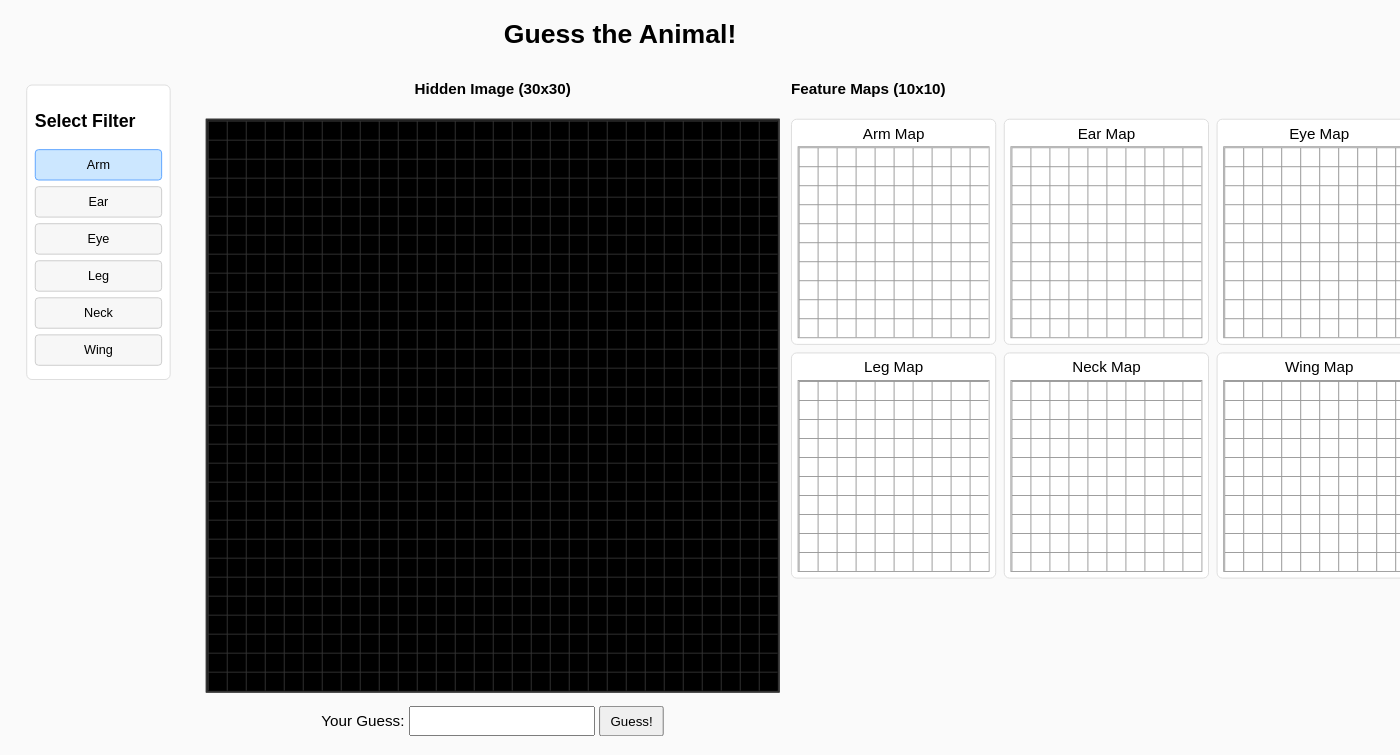
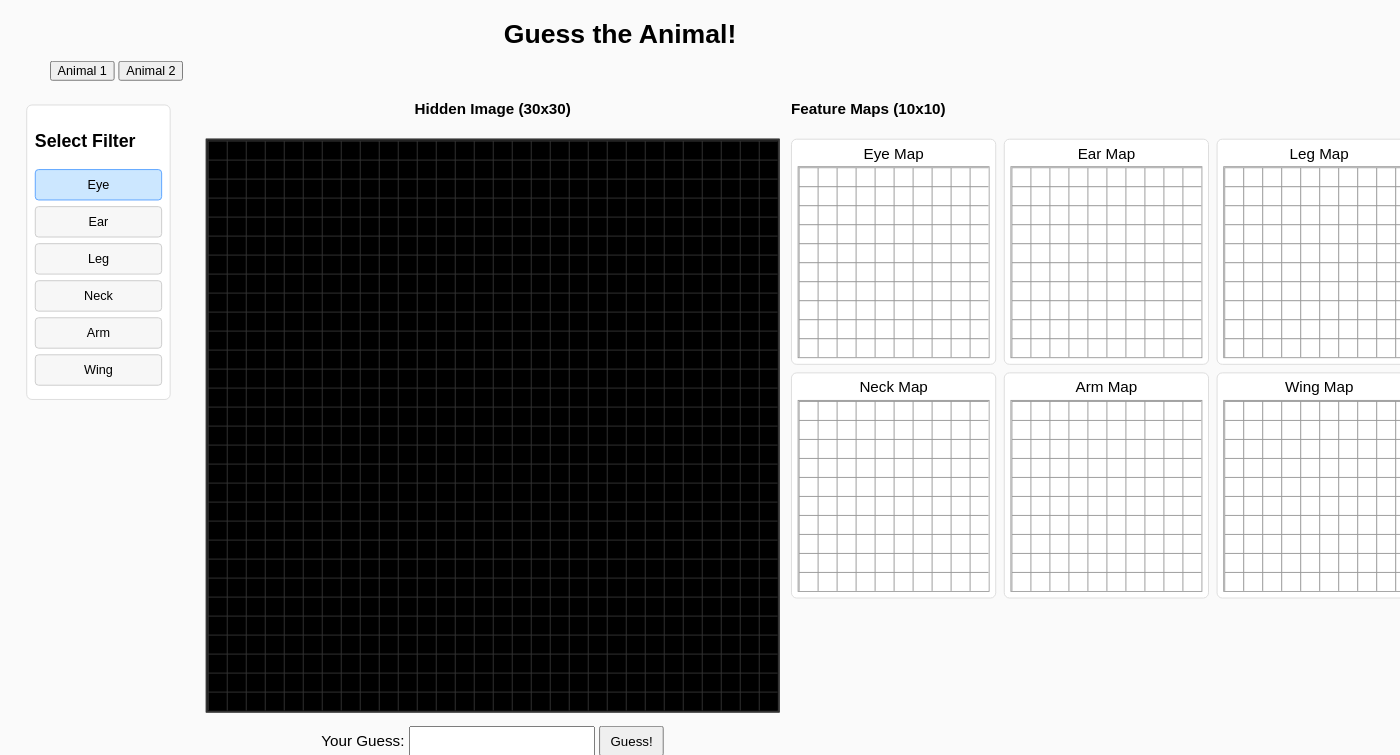
Before and after one commit to ehoner8/GuessAnimal, a Flask app: page / in a window 1400 px wide; the page is wider, and only the part inside the window is pictured. Shown: the top 755 px of that part. Run offline with Flask 3, Linux system fonts and the light colour scheme.

Commit message:
multiple animals

```diff
--- a/app.py
+++ b/app.py
@@ -1,18 +1,12 @@
 from flask import Flask, render_template, jsonify, request, url_for
 import os
+import json
 
 app = Flask(__name__, static_folder="static", template_folder="templates")
 
-# If you want to use the image in your container, the path you previously uploaded is:
-# /mnt/data/df5a25ab-00d8-4015-a012-4435a7ec0bb5.png
-# We'll pass that file path (as a file:// URL) to the client so it can load it directly.
-# If you copy the file into static/images/giraffe2.png instead then set giraffe_url to
-# url_for('static', filename='images/giraffe2.png')
-GIRAFFE_LOCAL_PATH = "/mnt/data/df5a25ab-00d8-4015-a012-4435a7ec0bb5.png"
-
 
 # The same hardcoded maps you used in Tkinter (0/1 - we'll map to colors in the client)
-HARDCODED_MAPS = {
+GIRAFFE_MAPS = {
     "eye": [
         [0,0,0,0,1,1,0,0,0,0],
         [0,0,0,0,0,0,0,0,0,0],
@@ -45,7 +39,7 @@
         [0,0,0,0,0,0,0,0,0,0],
         [0,0,0,0,0,0,0,0,0,0],
         [0,0,0,0,0,0,0,0,0,0],
-        [0,0,0,0,0,0,0,0,0,0],
+        [0,0,0,1,0,1,1,0,0,0],
         [0,0,0,1,0,1,1,0,0,0],
         [0,0,0,1,0,1,1,0,0,0],
     ],
@@ -87,16 +81,107 @@
     ]
 }
 
+BUTTERFLY_MAPS = {
+    "eye": [
+        [0,0,0,0,0,0,0,0,0,0],
+        [0,0,0,0,0,0,0,0,0,0],
+        [0,0,0,0,0,0,0,0,0,0],
+        [0,0,0,0,0,0,0,0,0,0],
+        [0,0,0,0,1,0,0,0,0,0],
+        [0,0,0,0,0,0,0,0,0,0],
+        [0,0,0,0,0,0,0,0,0,0],
+        [0,0,0,0,0,0,0,0,0,0],
+        [0,0,0,0,0,0,0,0,0,0],
+        [0,0,0,0,0,0,0,0,0,0],
+    ],
+    "ear": [
+        [0,0,0,0,0,0,0,0,0,0],
+        [0,0,0,0,0,0,0,0,0,0],
+        [0,0,0,0,0,0,0,0,0,0],
+        [0,0,0,0,0,0,0,0,0,0],
+        [0,0,0,0,0,0,0,0,0,0],
+        [0,0,0,0,0,0,0,0,0,0],
+        [0,0,0,0,0,0,0,0,0,0],
+        [0,0,0,0,0,0,0,0,0,0],
+        [0,0,0,0,0,0,0,0,0,0],
+        [0,0,0,0,0,0,0,0,0,0],
+    ],
+    "leg": [
+        [0,0,0,0,0,0,0,0,0,0],
+        [0,0,0,0,0,0,0,0,0,0],
+        [0,0,0,0,0,0,0,0,0,0],
+        [0,0,0,0,0,0,0,0,0,0],
+        [0,0,0,0,0,0,0,0,0,0],
+        [0,0,0,0,0,0,0,0,0,0],
+        [0,0,0,0,0,0,0,0,0,0],
+        [0,0,0,0,0,0,0,0,0,0],
+        [0,0,0,1,0,1,1,0,0,0],
+        [0,0,0,1,0,1,1,0,0,0],
+    ],
+    "neck": [
+        [0,0,0,0,0,0,0,0,0,0],
+        [0,0,0,0,0,0,0,0,0,0],
+        [0,0,0,0,0,0,0,0,0,0],
+        [0,0,0,0,0,0,0,0,0,0],
+        [0,0,0,0,1,0,0,0,0,0],
+        [0,0,0,0,0,0,0,0,0,0],
+        [0,0,0,0,0,0,0,0,0,0],
+        [0,0,0,0,0,0,0,0,0,0],
+        [0,0,0,0,0,0,0,0,0,0],
+        [0,0,0,0,0,0,0,0,0,0],
+    ],
+    "arm": [
+        [0,0,0,0,0,0,0,0,0,0],
+        [0,0,0,0,0,0,0,0,0,0],
+        [0,0,0,0,0,0,0,0,0,0],
+        [0,0,0,0,0,0,0,0,0,0],
+        [0,0,0,0,0,0,0,0,0,0],
+        [0,0,0,0,0,0,0,0,0,0],
+        [0,0,0,0,0,0,0,0,0,0],
+        [0,0,0,0,0,0,0,0,0,0],
+        [0,0,0,0,0,0,0,0,0,0],
+        [0,0,0,0,0,0,0,0,0,0],
+    ],
+    "wing": [
+        [0,0,0,0,0,0,0,0,0,0],
+        [0,0,0,0,0,0,0,0,0,0],
+        [1,1,0,0,0,0,0,1,1,0],
+        [1,1,1,1,0,0,1,1,1,0],
+        [0,1,1,1,0,1,1,1,1,0],
+        [0,0,1,1,1,1,1,0,0,0],
+        [0,1,1,1,0,1,1,1,1,0],
+        [0,1,1,1,0,1,1,1,0,0],
+        [0,0,1,0,0,0,1,0,0,0],
+        [0,0,0,0,0,0,0,0,0,0],
+    ]
+}
+
 @app.route("/")
 def index():
     # Pass maps and giraffe URL to the template; client-side JS will handle interactions
-    giraffe_url = url_for('static', filename='images/giraffe2.png')
-    return render_template("index.html", maps=HARDCODED_MAPS, giraffe_url=giraffe_url)
+    animal_data = {
+        "animal1": {
+            "name": "giraffe",
+            "display": "Animal 1",
+            "image": url_for('static', filename='images/giraffe.png'),
+            "filters": GIRAFFE_MAPS
+        },
+        "animal2": {
+            "name": "butterfly",
+            "display": "Animal 2",
+            "image": url_for('static', filename='images/butterfly.png'),
+            "filters": BUTTERFLY_MAPS
+        }
+    }
+    return render_template("index.html", animal_data=json.dumps(animal_data))
+
+"""
 
 # Optional route to return the maps as JSON (unused by this template but available)
 @app.route("/maps.json")
 def maps_json():
     return jsonify(HARDCODED_MAPS)
+"""
 
 if __name__ == "__main__":
     app.run(debug=True)
--- a/static/js/app.js
+++ b/static/js/app.js
@@ -9,10 +9,13 @@
 const CELL_SIZE = 20;              // visual size in CSS; canvas uses pixels (we'll scale)
 const SCALE = CELL_SIZE;           // one logical cell equals CELL_SIZE px
 
-// features order (match server)
-const FEATURES = Object.keys(HARDCODED_MAPS);
 
 // Client-side data structures
+let CURRENT_ANIMAL = "animal1";
+let CORRECT_WORD = ANIMALS[CURRENT_ANIMAL].name;
+let GIRAFFE_URL = ANIMALS[CURRENT_ANIMAL].image;
+let HARDCODED_MAPS = ANIMALS[CURRENT_ANIMAL].filters;
+const FEATURES = Object.keys(HARDCODED_MAPS);
 const userMaps = {};
 const savedPositions = {}; // per-feature saved cursor positions: { feature: [r,c] }
 let selectedFeature = FEATURES[0];
@@ -25,6 +28,33 @@
 for (const f of FEATURES) {
   userMaps[f] = Array.from({length: FM_SIZE}, () => Array(FM_SIZE).fill(null));
   savedPositions[f] = [null, null];
+}
+
+function switchAnimal(key) {
+  CURRENT_ANIMAL = key;
+
+  // update globals
+  CORRECT_WORD = ANIMALS[key].name;
+  GIRAFFE_URL = ANIMALS[key].image;
+  HARDCODED_MAPS = ANIMALS[key].filters;
+
+  // reset state
+  imageRevealed = false;
+  giraffeImage = null;
+
+  for (const f of Object.keys(userMaps)) {
+    for (let r = 0; r < FM_SIZE; r++)
+      for (let c = 0; c < FM_SIZE; c++)
+        userMaps[f][r][c] = null;
+    savedPositions[f] = [null, null];
+  }
+
+  cursorRow = cursorCol = null;
+
+  drawMainGrid();
+  makeFeatureButtons();   // if different filters per animal
+  drawAllFeatureMaps();
+  updateHighlights();
 }
 
 // --- UI build ---
@@ -257,7 +287,7 @@
   const input = document.getElementById('guessInput');
   const feedback = document.getElementById('guessFeedback');
   const val = (input.value || '').trim().toLowerCase();
-  if (val === 'giraffe') {
+  if (val === CORRECT_WORD.toLowerCase()) {
     feedback.textContent = 'Correct!';
     feedback.style.color = 'green';
     revealImage();
@@ -302,4 +332,10 @@
   document.getElementById('guessBtn').addEventListener('click', onGuess);
 }
 
-window.addEventListener('load', init);
+window.addEventListener("load", () => {
+  init();
+
+  document.querySelectorAll(".animal-btn").forEach(btn => {
+    btn.addEventListener("click", () => switchAnimal(btn.dataset.key));
+  });
+});
--- a/templates/index.html
+++ b/templates/index.html
@@ -9,6 +9,10 @@
 <body>
   <div class="container">
     <h1>Guess the Animal!</h1>
+    <div id="animal-select">
+    <button class="animal-btn" data-key="animal1">Animal 1</button>
+    <button class="animal-btn" data-key="animal2">Animal 2</button>
+    </div>
 
     <div class="main-row">
       <div class="left-panel">
@@ -22,9 +26,9 @@
         <h4>Hidden Image (30x30)</h4>
         <div id="image-wrapper" style="position:relative;">
             <canvas id="imgCanvas" width="600" height="600"></canvas>
-            <img id="giraffe-image"
-                src="{{ giraffe_url }}"
-                alt="Giraffe"
+            <img id="animal-image"
+                src=""
+                alt="Animal image"
                 style="display:none; width:300px; height:300px; position:absolute; top:0; left:0;">
         </div>
         <div class="guess">
@@ -43,9 +47,7 @@
   </div>
 
   <script>
-    // Pass server-provided variables into client-side
-    const HARDCODED_MAPS = {{ maps|tojson }};
-    const GIRAFFE_URL = "{{ giraffe_url }}";
+    const ANIMALS = {{ animal_data|safe }};
   </script>
 
   <script src="{{ url_for('static', filename='js/app.js') }}"></script>
```
Also changed, not shown: static/images/butterfly.png (added), static/images/giraffe.png (added).
